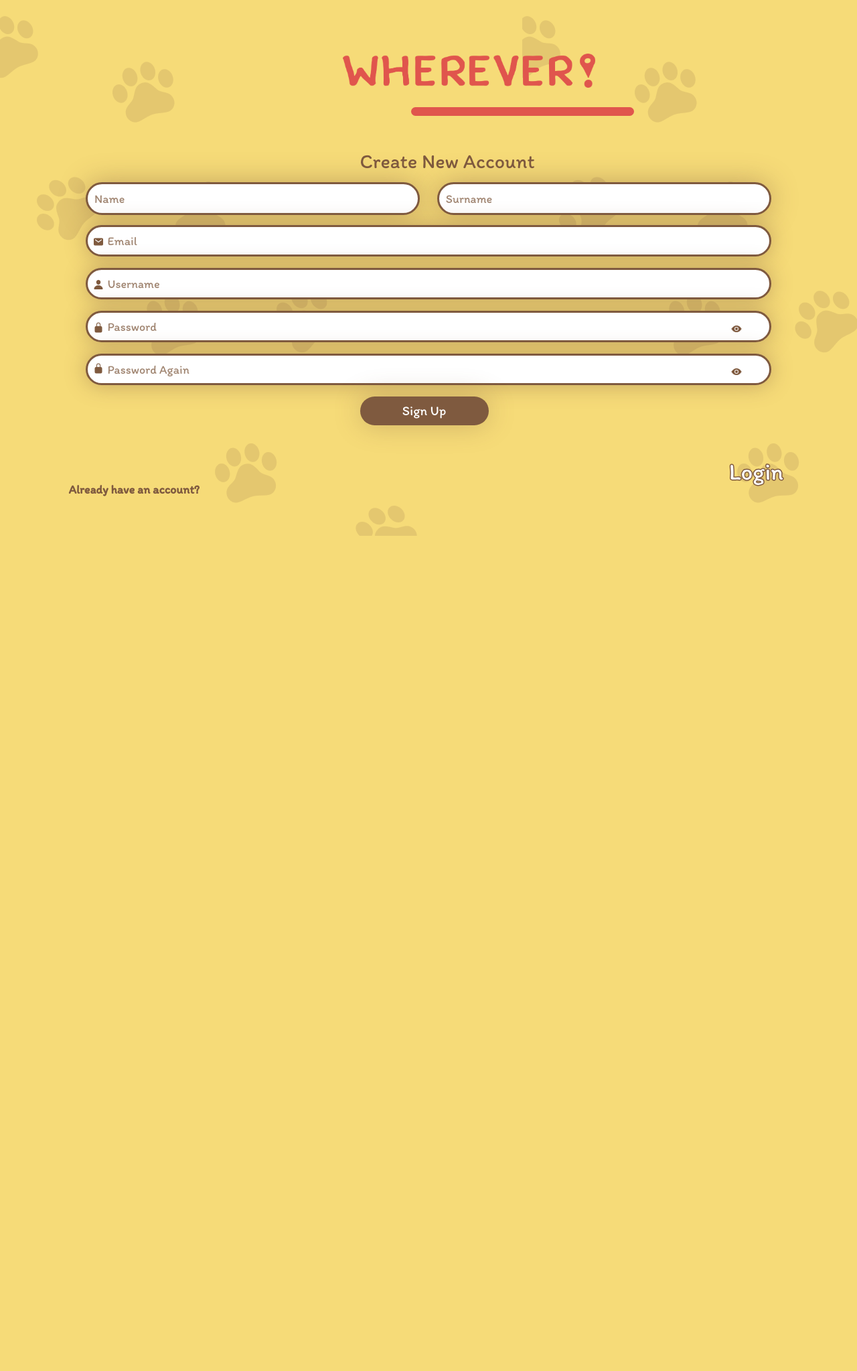
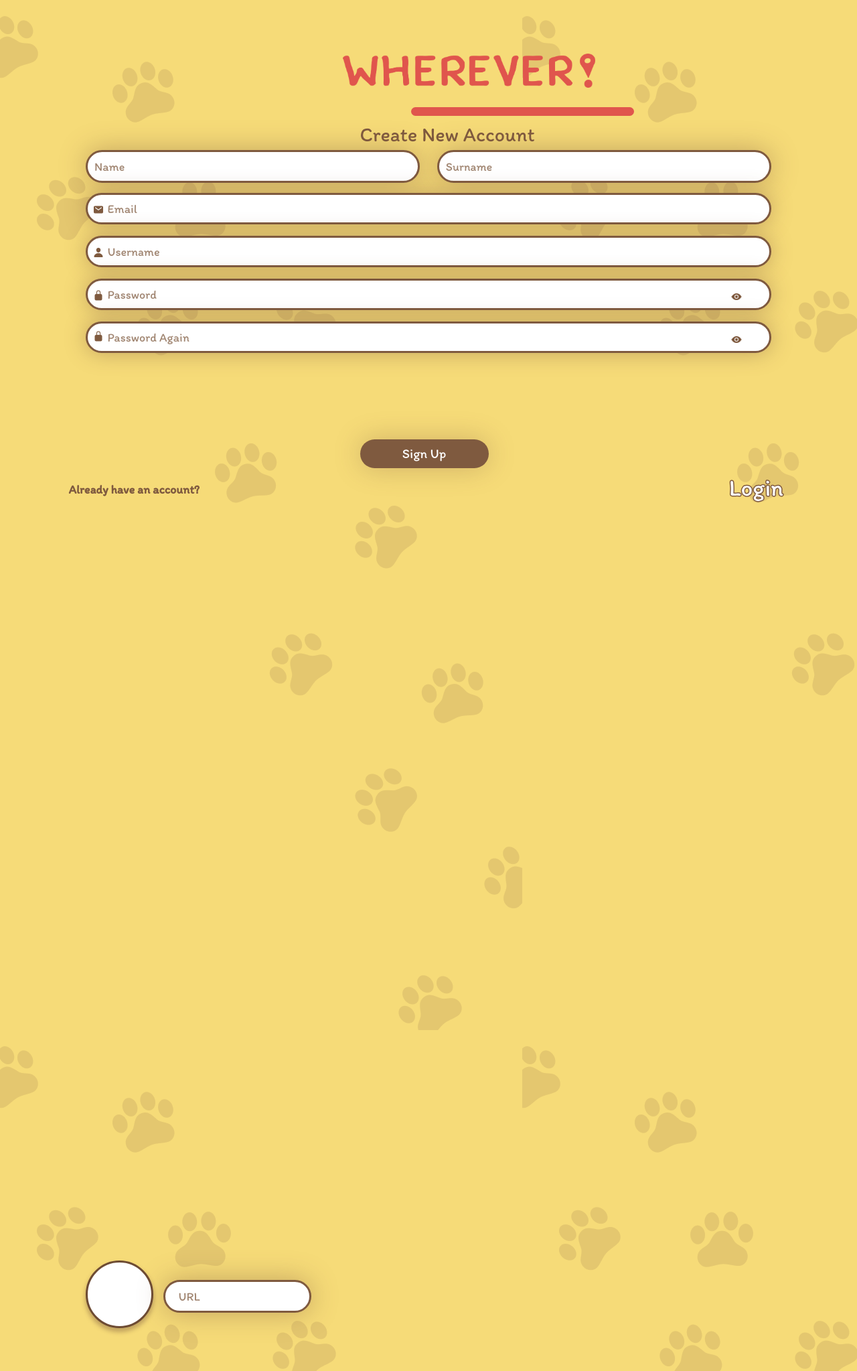
Before and after one commit to Yumezuki/Project-print, a Flask app: page /sign_up in a window 1280 px wide. Shown: the whole page at 67% size. Before the commit the page ends 800 px from the top, so only its background shows below. Run offline with Flask 3, Linux system fonts and the light colour scheme; some libraries are stand-ins or nearby versions.

Commit message:
profile image

```diff
--- a/website/__init__.py
+++ b/website/__init__.py
@@ -4,7 +4,7 @@ from os import path
 from flask_login import LoginManager
 
 db = SQLAlchemy()
-DB_NAME = "user.db"
+DB_NAME = "datauser.db"
 
 def create_app():
     app = Flask(__name__)
--- a/website/auth.py
+++ b/website/auth.py
@@ -42,6 +42,7 @@ def sign_up():
         username = request.form.get('username')
         password1 = request.form.get('password1')
         password2 = request.form.get('password2')
+        image = request.form.get('image')
 
         user = User.query.filter_by(email=email).first()
         if user:
@@ -57,7 +58,7 @@ def sign_up():
         elif len(password1) < 7:
             flash('Password must be at least 7 characters.', category='error')
         else:
-            new_user = User(email=email, name=name, surname=surname, username=username, password=generate_password_hash(password1, method='sha256'))
+            new_user = User(email=email, name=name, surname=surname, username=username, password=generate_password_hash(password1, method='sha256'),image=image)
             db.session.add(new_user)
             db.session.commit()
             login_user(new_user, remember=True)
--- a/website/models.py
+++ b/website/models.py
@@ -9,3 +9,4 @@ class User(db.Model, UserMixin):
     surname = db.Column(db.String(150))
     username = db.Column(db.String(150))
     password = db.Column(db.String(150))
+    image = db.Column(db.String(300))
--- a/website/static/styleprofile.css
+++ b/website/static/styleprofile.css
@@ -9,7 +9,7 @@
 
 
 body{
-  background-image: url(/website/static/Images/image_bg.png), linear-gradient(#FBDA66, white);
+  background-image: url(/static/Images/image_bg.png), linear-gradient(#FBDA66, white);
   background-repeat: no-repeat;
   background-size: 100%;
   background-position-x: center;
--- a/website/static/styleup.css
+++ b/website/static/styleup.css
@@ -25,7 +25,7 @@ body {
   }
 
   .CNA-txt {
-    top: 28%;
+    top: 23%;
     position: absolute;
     left: 18%;
     font-size: 30px;
@@ -45,7 +45,7 @@ body {
     border-radius: 30px;
     color: #7F5A3F;
     position: absolute;
-    top: 34%;
+    top: 28%;
     left: 10%;
     right: 51%;
     font-family: 'Itim';
@@ -64,7 +64,7 @@ body {
     border-radius: 30px;
     color: #7F5A3F;
     position: absolute;
-    top: 34%;
+    top: 28%;
     left: 51%;
     right: 10%;
     font-family: 'Itim';
@@ -83,7 +83,7 @@ body {
     border-radius: 30px;
     color: #7F5A3F;
     position: absolute;
-    top: 42%;
+    top: 36%;
     left: 10%;
     right: 10%;
   }
@@ -105,7 +105,7 @@ body {
     border-radius: 30px;
     color: #7F5A3F;
     position: absolute;
-    top: 50%;
+    top: 44%;
     left: 10%;
     right: 10%;
   }
@@ -126,7 +126,7 @@ body {
     border-radius: 30px;
     color: #7F5A3F;
     position: absolute;
-    top: 58%;
+    top: 52%;
     left: 10%;
     right: 10%;
   }
@@ -143,7 +143,7 @@ body {
     border-radius: 30px;
     color: #7F5A3F;
     position: absolute;
-    top: 66%;
+    top: 60%;
     left: 10%;
     right: 10%;
   }
@@ -201,7 +201,7 @@ body {
     border: none;
     border-radius: 100px;
     position: absolute;
-    top: 74%;
+    top: 82%;
     left: 32%;
     font-weight: 100;
     font-size: 125%;
@@ -218,7 +218,7 @@ body {
   }
 
   .lo-txt {
-    bottom: 5%;
+    bottom: 2%;
     position: absolute;
     left: 67%;
     font-size: 35px;
@@ -268,3 +268,47 @@ body {
       width: 90%;
     }
   }
+
+.circle{
+  border-radius: 100%;
+  color: #ffffff;
+  border-style: solid;
+  width: 100%;
+  height: 100%;
+}
+
+.avatar {
+  display: flex;
+  flex-direction: row;
+  margin-left: 10%;
+  margin-top: 147%;
+  margin-bottom: 5%;
+}
+.profile-img{
+  display: flex;
+  background: rgb(255, 255, 255);
+  border-radius: 1000000px;
+  width: 95px;
+  height: 95px;
+  overflow: hidden;
+  background-size: cover;
+  background-position: center;
+  border-style: solid;
+  border-color: #6d4b33;
+  box-shadow: 0 5px 6px 1px #7f5a3f6b;
+}
+.mage{
+  background: white;
+  box-shadow: 0 0 2em #7f5a3f6e;
+  border-style: solid;
+  border-color: #7F5A3F;
+  padding: 0.5em 1em;
+  display: flex;
+  border-radius: 30px;
+  font-size: 125%;
+  width: 60%;
+  margin-top: 10%;
+  margin-bottom: 3%;
+  font-family: 'Itim';
+  margin-left: 5%;
+}
--- a/website/templates/signup.html
+++ b/website/templates/signup.html
@@ -20,7 +20,7 @@
     } else {
       x.type = "password";
     }
-  }
+    }
   function myFunction2() {
     var x = document.getElementById("password2");
     if (x.type === "password") {
@@ -29,6 +29,10 @@
       x.type = "password";
     }
   }
+  function onImageInputChange() {
+    var imageUrl = document.getElementById("image").value;
+    document.getElementById("profileInput").style.backgroundImage = "url(" + imageUrl + ")";
+}
 </script>
 <body background="/static/Images/image_bg.png">
     <div>
@@ -72,6 +76,13 @@
                 <ion-icon class="show-hide" name="eye" onclick="myFunction2()"></ion-icon>
             </div>
         </div>
+            <div class="avatar">
+                <div class="profile-img" id="profileInput"></div>
+                    <div>
+                        <input class="mage" type="text" name="image" placeholder="URL" id="image" oninput="onImageInputChange()">
+                    </div>
+               </div>
+            </div>
         <div>
             <button type="submit" class="signup" style="font-family: 'Itim';">Sign Up</button>
         </div>
```
Also changed, not shown: website/templates/profile.html (+8 -6 lines), instance/datauser.db (added).
